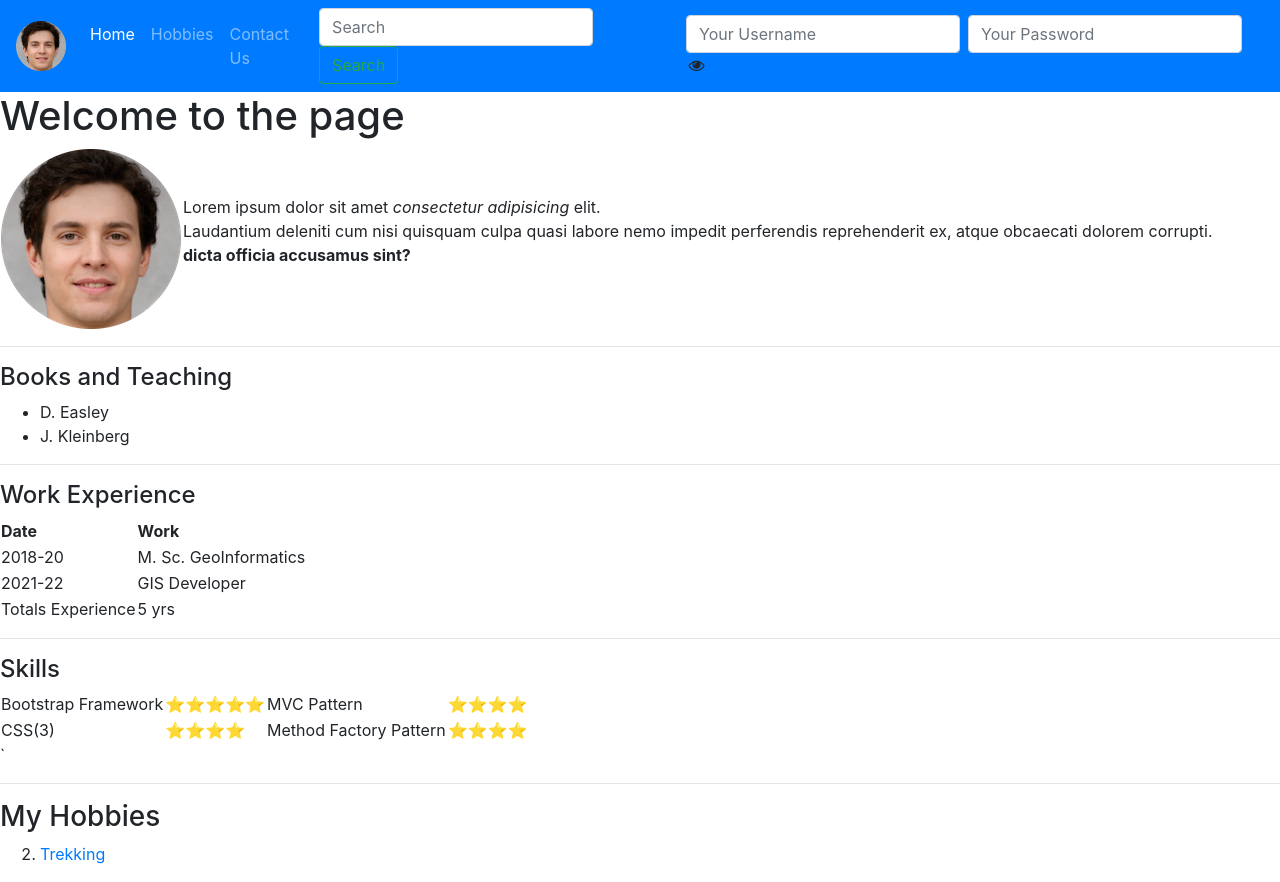
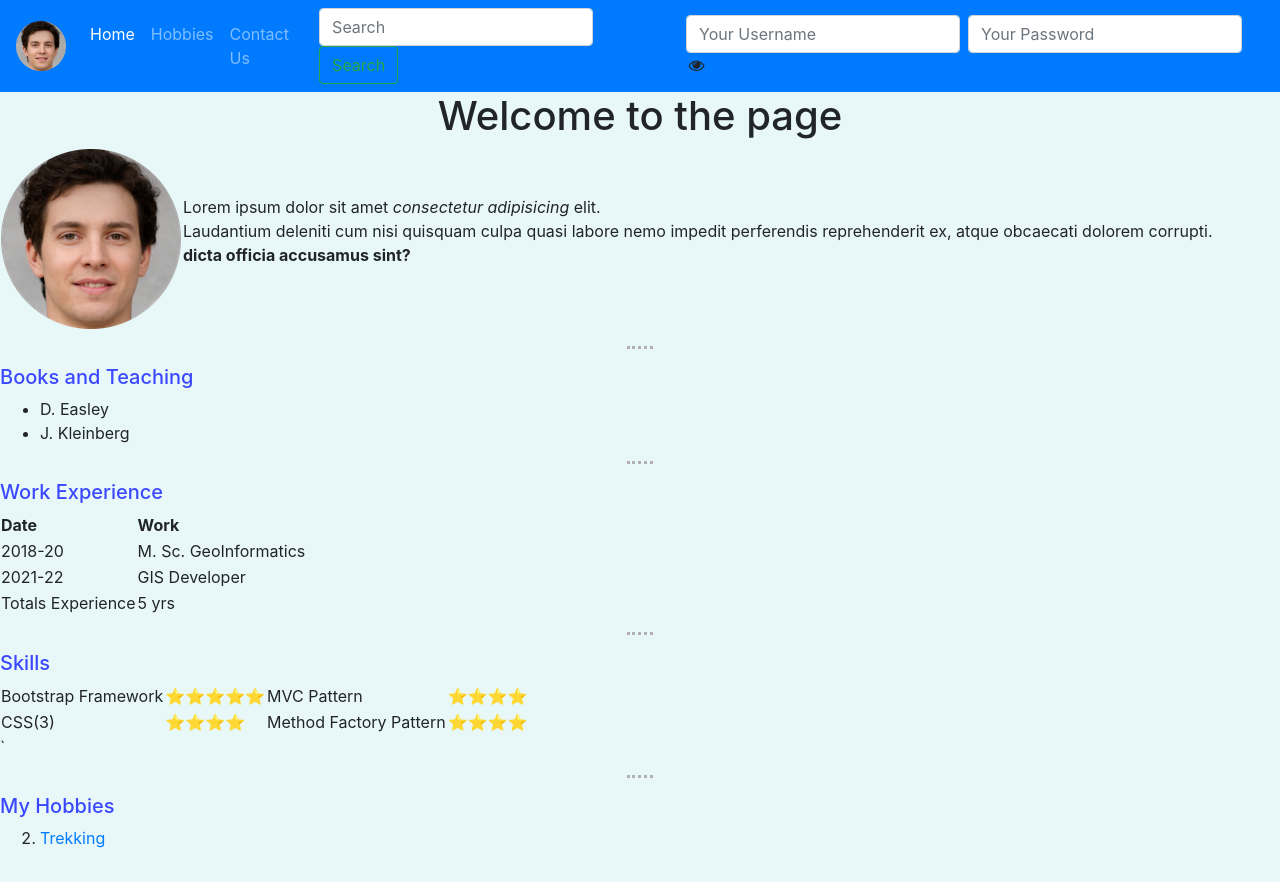
Before and after one commit to lokhandeganesh/Web-Development-Bootcamp, a web app: file website/index.html in a window 1280 px wide. After the commit the page ends 848 px from the top, so only its background shows below. Run offline with its HTML, style and script files only (its server is not run), Linux system fonts and the light colour scheme; some libraries are stand-ins or nearby versions.

Commit message:
completed chapter 4

```diff
--- a/website/css/style.css
+++ b/website/css/contact_us.css
@@ -148,9 +148,3 @@ body {
     margin-left: 0;
   }
 }
-
-/* Password hide */
-.form-wrapper{
-  margin: 10em auto;
-  max-width: 30em;
-}
--- /dev/null
+++ b/website/css/master.css
@@ -0,0 +1,11 @@
+
+/* Password hide */
+.form-wrapper {
+  margin: 10em auto;
+  max-width: 30em;
+}
+
+/* Font css */
+h5 {
+  color: rgb(59, 72, 255);
+}
--- a/website/index.html
+++ b/website/index.html
@@ -38,8 +38,17 @@
       crossorigin="anonymous"
     ></script>
     <title>Ganesh's Personal Site</title>
+    <!-- linking css style sheet -->
+    <link rel="stylesheet" href="/website/css/master.css" />
+    <!-- internal styling the elements -->
+    <style>
+      hr {
+        width: 2%;
+        border-top: dotted #b1b1b1;
+      }
+    </style>
   </head>
-  <body>
+  <body style="background-color: #e8f8f8">
     <nav class="navbar navbar-expand-lg navbar-dark bg-primary">
       <a class="navbar-brand" href="/website/index.html"
         ><img
@@ -118,9 +127,9 @@
         </form>
       </div>
     </nav>
+
     <!-- Introduction to the Page Section -->
-    <h1>Welcome to the page</h1>
-
+    <h1><center>Welcome to the page</center></h1>
     <table cellspacing="20">
       <tr>
         <td>
@@ -140,14 +149,14 @@
     </table>
     <!-- Books and Teaching Section -->
     <hr />
-    <h4>Books and Teaching</h4>
+    <h5>Books and Teaching</h5>
     <ul>
       <li>D. Easley</li>
       <li>J. Kleinberg</li>
     </ul>
     <!-- My Work Experience Section -->
     <hr />
-    <h4>Work Experience</h4>
+    <h5>Work Experience</h5>
     <table>
       <thead>
         <tr>
@@ -174,7 +183,7 @@
     </table>
     <!-- Skills Section -->
     <hr />
-    <h4>Skills</h4>
+    <h5>Skills</h5>
     <table>
       <tbody>
         <tr>
@@ -194,7 +203,7 @@
     </table>
     <!-- My Hobbies Section -->`
     <hr />
-    <h3>My Hobbies</h3>
+    <h5>My Hobbies</h5>
     <ol start="2">
       <li><a href="trek.html">Trekking</a></li>
     </ol>
```
Also changed, not shown: website/contact_us.html (+5 -7 lines).
